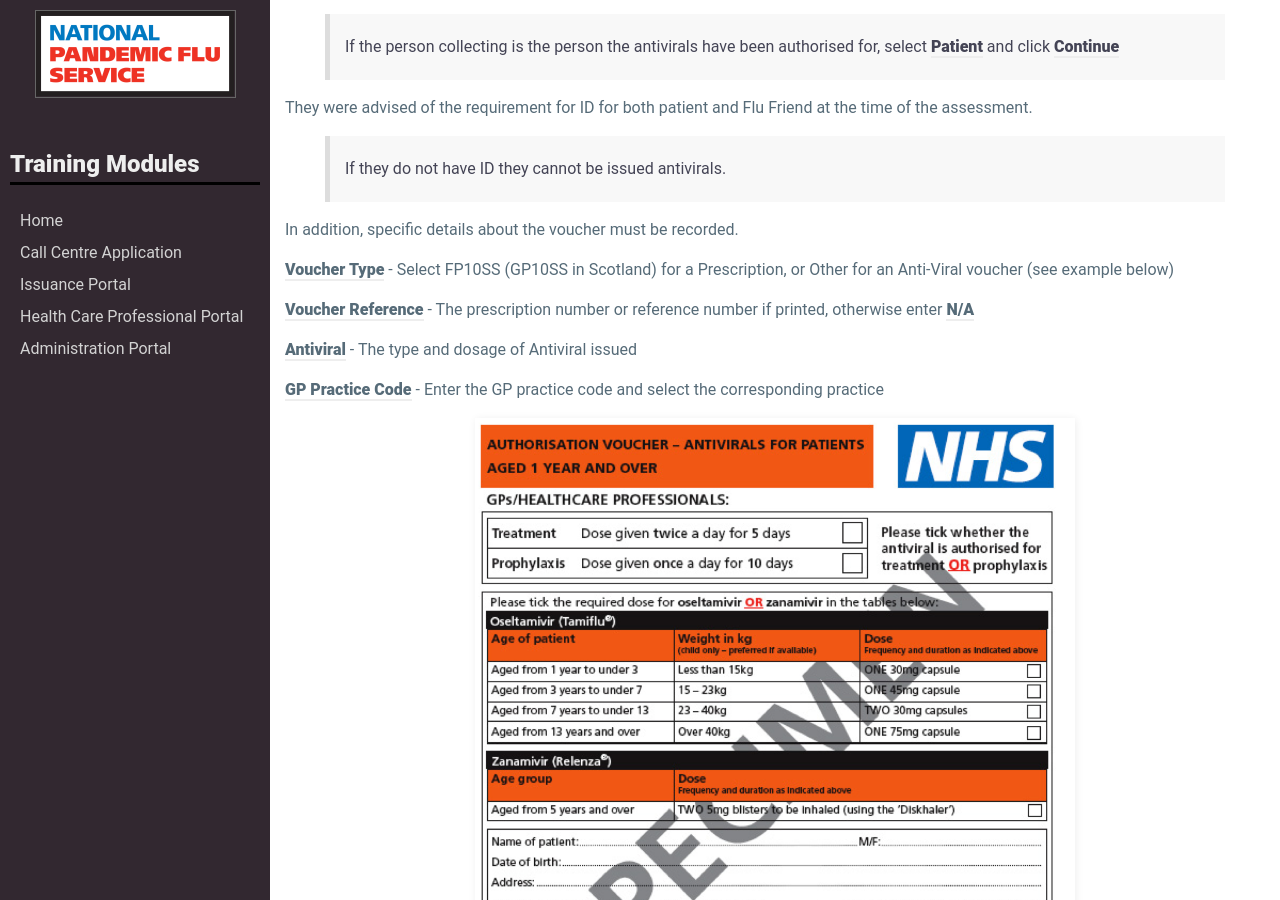
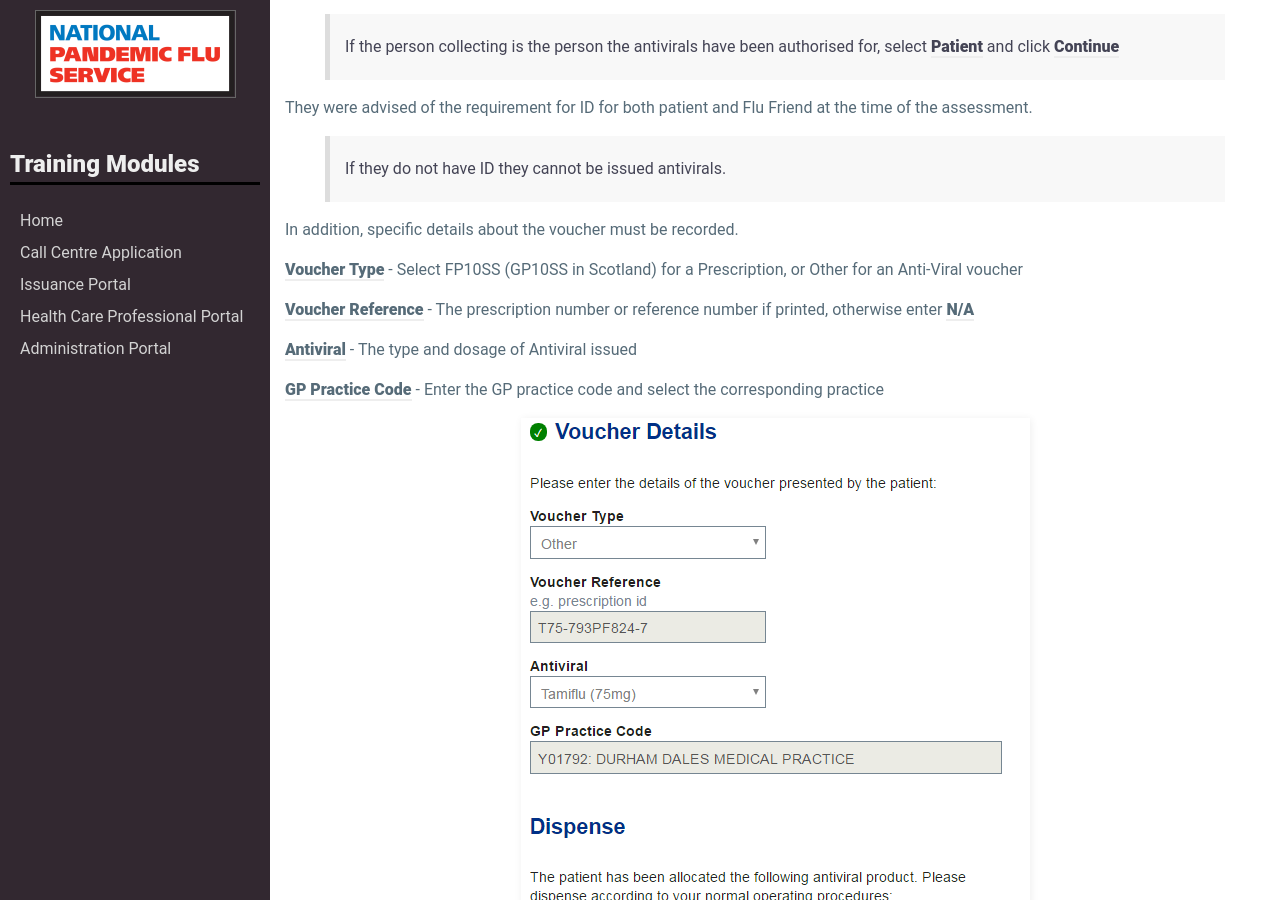
Before and after one commit to npfs/npfs.github.io, a Jekyll site: the page built from issuance.md, in a window 1280 px wide and 900 px high, scrolled down 7021 px. Built offline with Jekyll 4.4.1, drawn with Linux system fonts in a browser that asks for light colours.

Commit message:
FLU-485 issuance portal guidance 4

```diff
--- a/issuance.md
+++ b/issuance.md
@@ -151,7 +151,7 @@
 
 In addition, specific details about the voucher must be recorded.
 
-**Voucher Type** - Select FP10SS (GP10SS in Scotland) for a Prescription, or Other for an Anti-Viral voucher (see example below)
+**Voucher Type** - Select FP10SS (GP10SS in Scotland) for a Prescription, or Other for an Anti-Viral voucher
 
 **Voucher Reference** - The prescription number or reference number if printed, otherwise enter **N/A**
 
@@ -160,7 +160,7 @@
 **GP Practice Code** - Enter the GP practice code and select the corresponding practice
 
 
-![][issuance-voucher]
+![][issuance-by-voucher-details]
 
 
 
```
